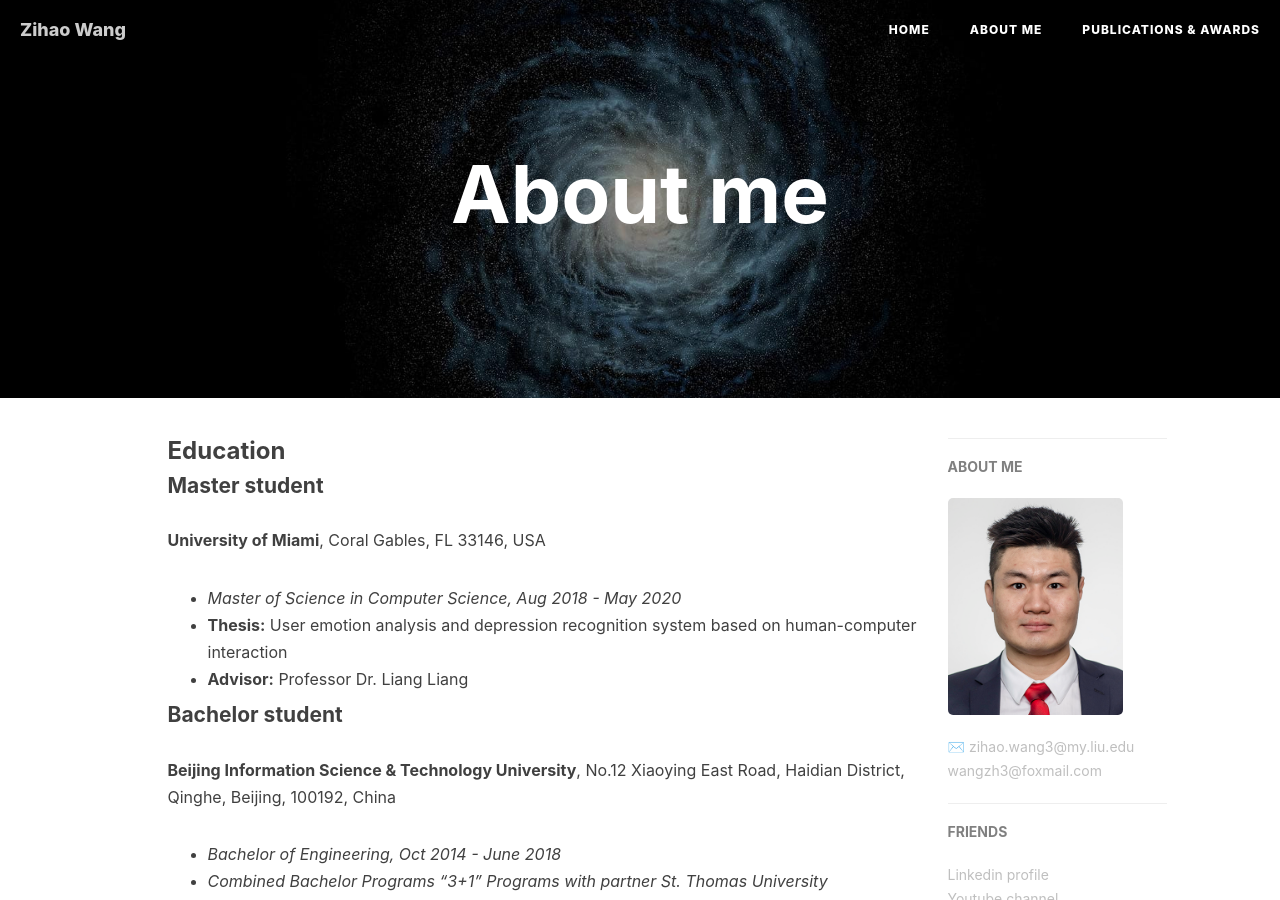
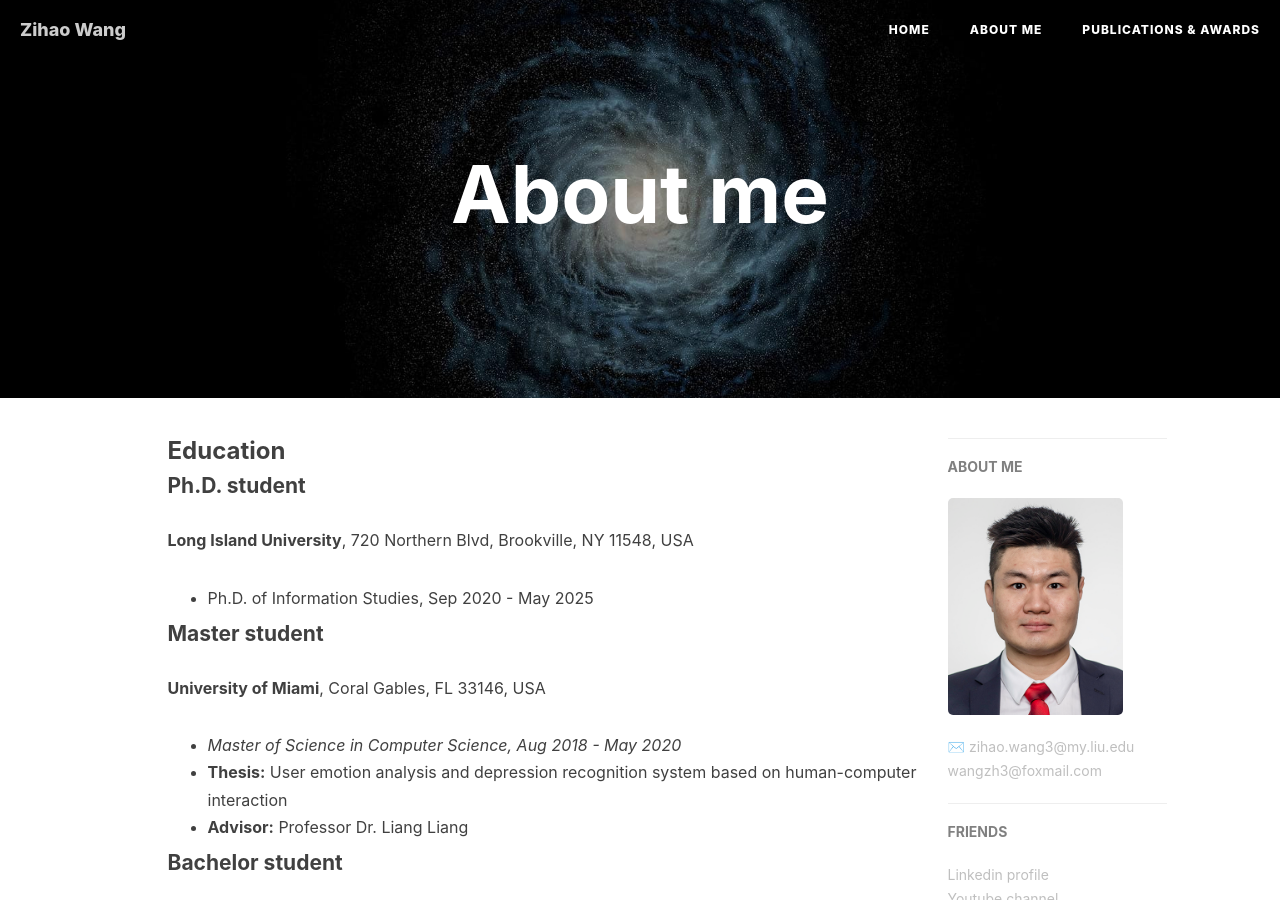
Before and after one commit to wangzh3/wangzh3.github.io, a Jekyll site: the page built from about.html, in a window 1280 px wide and 900 px high. Built offline with Jekyll 4.4.1, drawn with Linux system fonts in a browser that asks for light colours; nearby versions of some CDN libraries; comment, search, counter and statistics services are not loaded.

Commit message:
Update about.html

```diff
--- a/about.html
+++ b/about.html
@@ -5,6 +5,13 @@ description: " "
 header-img: "img/post-bg-desk.jpg"
 ---
     <h3><strong>Education</strong></h3>
+    <h4><strong>Ph.D. student</strong></h4>
+    <p><strong>Long Island University</strong>, 720 Northern Blvd, Brookville, NY 11548, USA</p>
+    <ul>
+    <li>Ph.D. of Information Studies, Sep 2020 - May 2025</li>
+    </ul>
+
+
     <h4><strong>Master student</strong></h4>
     <p><strong>University of Miami</strong>, Coral Gables, FL 33146, USA</p>
     <ul>
```
